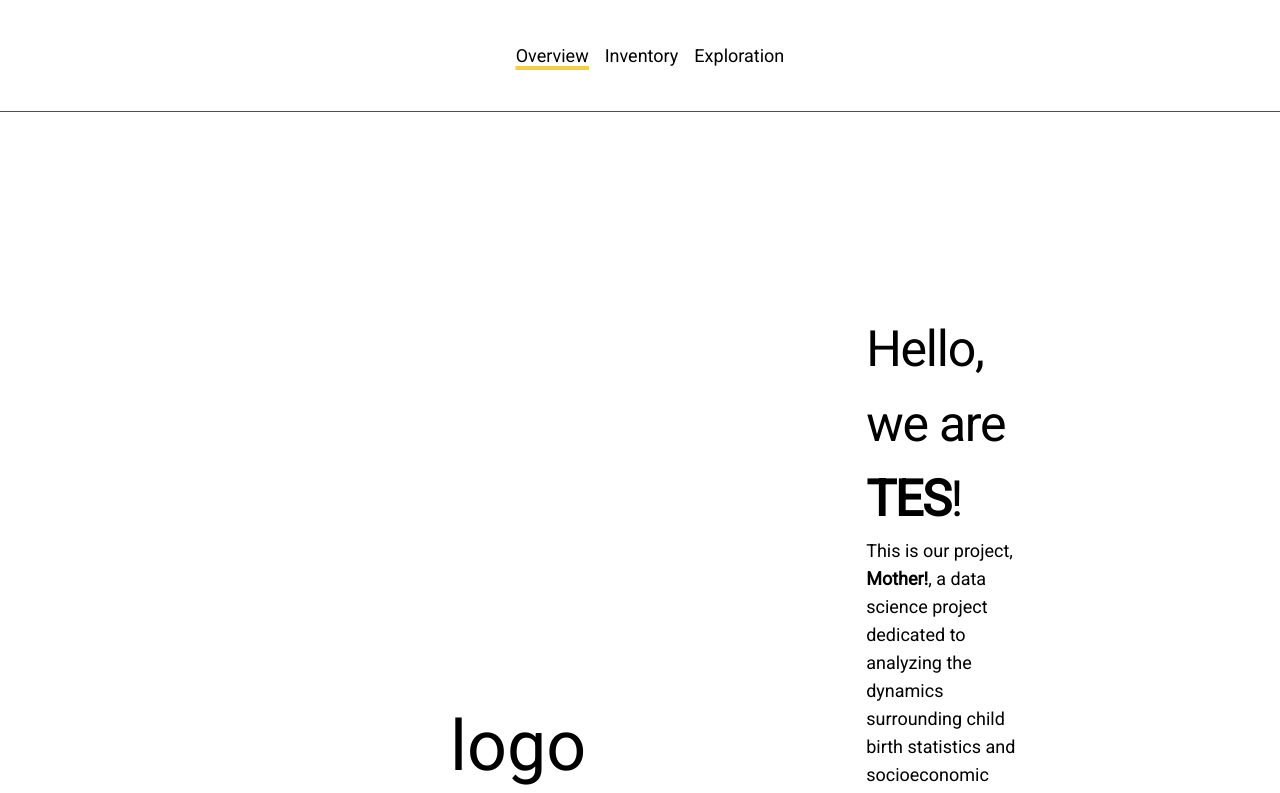
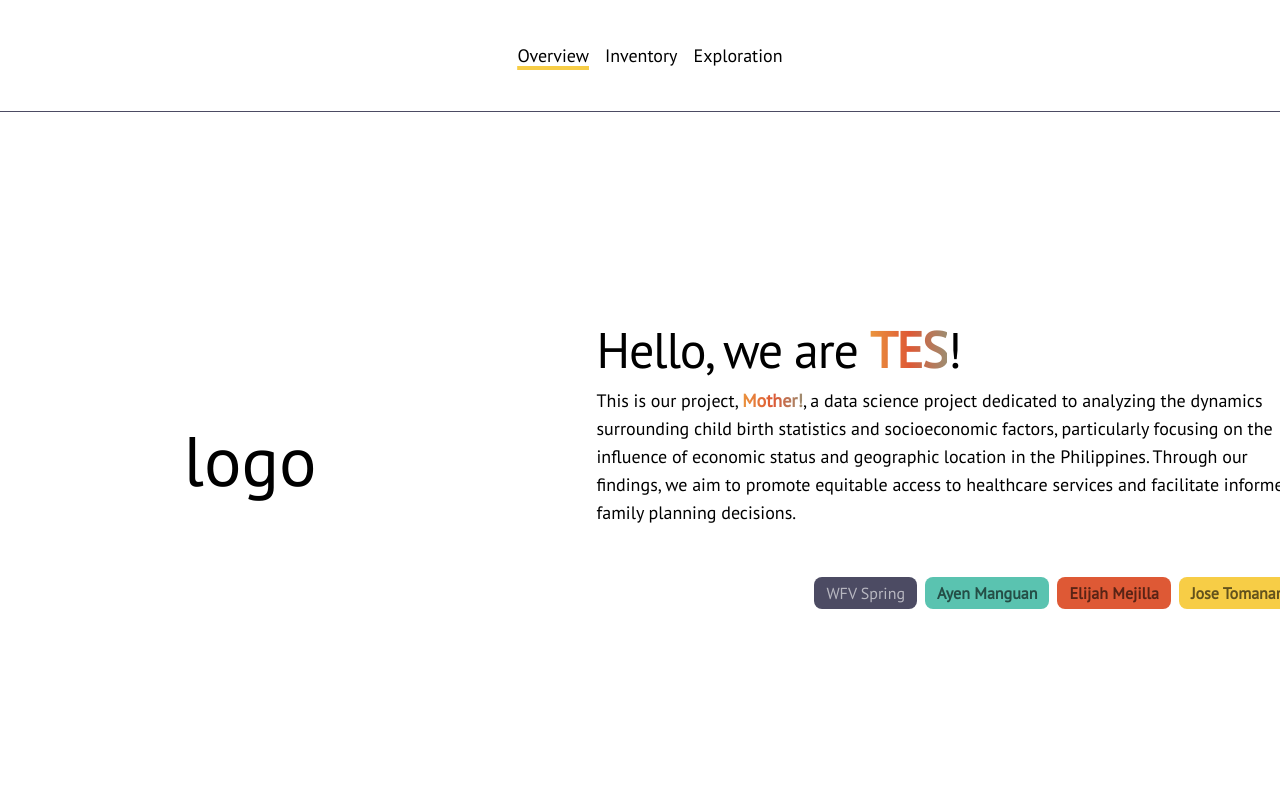
Before and after one commit to inunice/tes-birth-rate, a Next.js app: page / in a window 1280 px wide. Shown: the top 793 px of the page. Built offline with nearby package versions, Linux system fonts and the light colour scheme.

Commit message:
build: add fonts

```diff
--- a/app/layout.tsx
+++ b/app/layout.tsx
@@ -1,10 +1,9 @@
 import type { Metadata } from "next";
-import { Inter } from "next/font/google";
-import { Roboto } from "next/font/google";
+import { PT_Sans, Urbanist } from "next/font/google";
 import "./globals.css";
 
-const inter = Inter({ subsets: ["latin"] });
-const roboto = Roboto({ weight: "400", subsets: ["latin"] });
+const urbanist = Urbanist({ subsets: ["latin"] });
+const pt_sans = PT_Sans({ weight: "400", subsets: ["latin"] });
 
 export const metadata: Metadata = {
   title: "Mother!",
@@ -18,7 +17,7 @@ export default function RootLayout({
 }>) {
   return (
     <html lang="en">
-      <body className={`${inter.className} ${roboto.className}`}>
+      <body className={`${urbanist.className} ${pt_sans.className}`}>
         {children}
       </body>
     </html>
--- a/components/Header.tsx
+++ b/components/Header.tsx
@@ -6,17 +6,57 @@ export default async function Header() {
       <p className="text-[70px] mx-[200px]">logo</p>
       <div>
         <p className="text-[50px] font-inter tracking-tight">
-          Hello, we are <span className="font-bold">TES</span>!
+          Hello, we are{" "}
+          <span
+            className="font-semibold
+            bg-gradient-to-r bg-clip-text text-transparent
+            from-naples-yellow via-bittersweet to-teal
+            animate-text
+            "
+          >
+            TES
+          </span>
+          !
         </p>
-        <p className="text-lg">
-          This is our project, <span className="font-bold">Mother!</span>, a
-          data science project dedicated to analyzing the dynamics surrounding
-          child birth statistics and socioeconomic factors, particularly
-          focusing on the influence of economic status and geographic location
-          in the Philippines. Through our findings, we aim to promote equitable
-          access to healthcare services and facilitate informed family planning
-          decisions.
+        <p className="text-lg w-[700px]">
+          This is our project,{" "}
+          <span
+            className="font-semibold
+            bg-gradient-to-r bg-clip-text text-transparent
+            from-naples-yellow via-bittersweet to-teal
+            animate-text
+            "
+          >
+            Mother!
+          </span>
+          , a data science project dedicated to analyzing the dynamics
+          surrounding child birth statistics and socioeconomic factors,
+          particularly focusing on the influence of economic status and
+          geographic location in the Philippines. Through our findings, we aim
+          to promote equitable access to healthcare services and facilitate
+          informed family planning decisions.
         </p>
+        <div className="flex gap-2 mt-[50px] justify-end">
+          <div className="px-3 py-1 bg-english-violet rounded-lg">
+            <span className="opacity-60 font-inter text-white">WFV Spring</span>
+          </div>
+          <div className="px-3 py-1 bg-teal rounded-lg">
+            <span className="opacity-60 font-inter font-black">
+              Ayen Manguan
+            </span>
+          </div>
+
+          <div className="px-3 py-1 bg-bittersweet rounded-lg">
+            <span className="opacity-60 font-inter font-black">
+              Elijah Mejilla
+            </span>
+          </div>
+          <div className="px-3 py-1 bg-naples-yellow rounded-lg">
+            <span className="opacity-60 font-inter font-black">
+              Jose Tomanan
+            </span>
+          </div>
+        </div>
       </div>
     </div>
   );
--- a/tailwind.config.ts
+++ b/tailwind.config.ts
@@ -8,8 +8,23 @@ const config: Config = {
   ],
   theme: {
     extend: {
+      'animation': {
+            'text':'text 5s ease infinite',
+        },
+        'keyframes': {
+            'text': {
+                '0%, 100%': {
+                   'background-size':'200% 200%',
+                    'background-position': 'left center'
+                },
+                '50%': {
+                   'background-size':'200% 200%',
+                    'background-position': 'right center'
+                }
+            },
+        },
       fontFamily: {
-        sans: ['var(--font-roboto)', 'sans-serif'],
+        sans: ['var(--font-pt_sans)', 'sans-serif'],
       },
       colors: {
         "naples-yellow": "#F7CD46",
```
